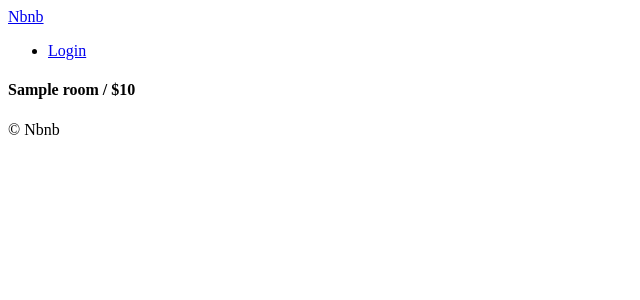
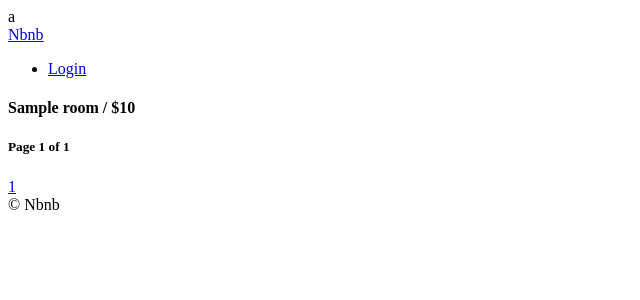
Before and after one commit to jaeech/airbnb-clone, a Django app: page / in a window 1280 px wide. Shown: the top 300 px of the page, without its empty margins (0-640 px from the left). Run offline with Django 3.2, Linux system fonts and the light colour scheme; tables that the repository leaves empty hold one stand-in row (values such as "Sample post").

Commit message:
#11.2 Pages List Navigation

```diff
--- a/rooms/templates/rooms/home.html
+++ b/rooms/templates/rooms/home.html
@@ -1,12 +1,17 @@
-{% extends 'base.html' %}
+a{% extends 'base.html' %}
 
 {% block page_name %}
 Home
 {% endblock page_name %}
 
-
-{% block content %}
+{%block content %}
 {% for room in rooms %}
     <h4>{{room.name}} / ${{room.price}}</h4>
 {% endfor %}
+
+<h5>Page {{page}} of {{page_count}}</h5>
+
+{% for page in page_range  %}
+    <a href="?page={{page}}">{{page}}</a>
+{% endfor %}
 {% endblock content %}
--- a/rooms/views.py
+++ b/rooms/views.py
@@ -1,10 +1,31 @@
+from math import ceil
 from django.shortcuts import render
 from . import models
 
 
 def all_rooms(request):
+    # page key가 없을 경우에 page=1 을 자동적용
+    page = request.GET.get("page", 1)
+    # page 자체를 숫자로 적용시켜주고
+    # page의 value가 지정 되어 있지 않을 경우에 page=1로 자동 지정
+    page = int(page or 1)
+    page_size = 10
+    limit = page_size * page
+    offset = limit - page_size
+
     # html파일 지정 및 context를 통해 html에 변수 전달
-    all_rooms = models.Room.objects.all()
+    all_rooms = models.Room.objects.all()[offset:limit]
+
+    page_count = ceil(models.Room.objects.count() / page_size)
 
     # 변수 생성 후, {dict 형식으로 변수 전달}
-    return render(request, "rooms/home.html", context={"rooms": all_rooms,})
+    return render(
+        request,
+        "rooms/home.html",
+        context={
+            "rooms": all_rooms,
+            "page": page,
+            "page_count": page_count,
+            "page_range": range(1, page_count + 1),
+        },
+    )
```
Also changed, not shown: rooms/templates/base.html (+3 -9 lines).
